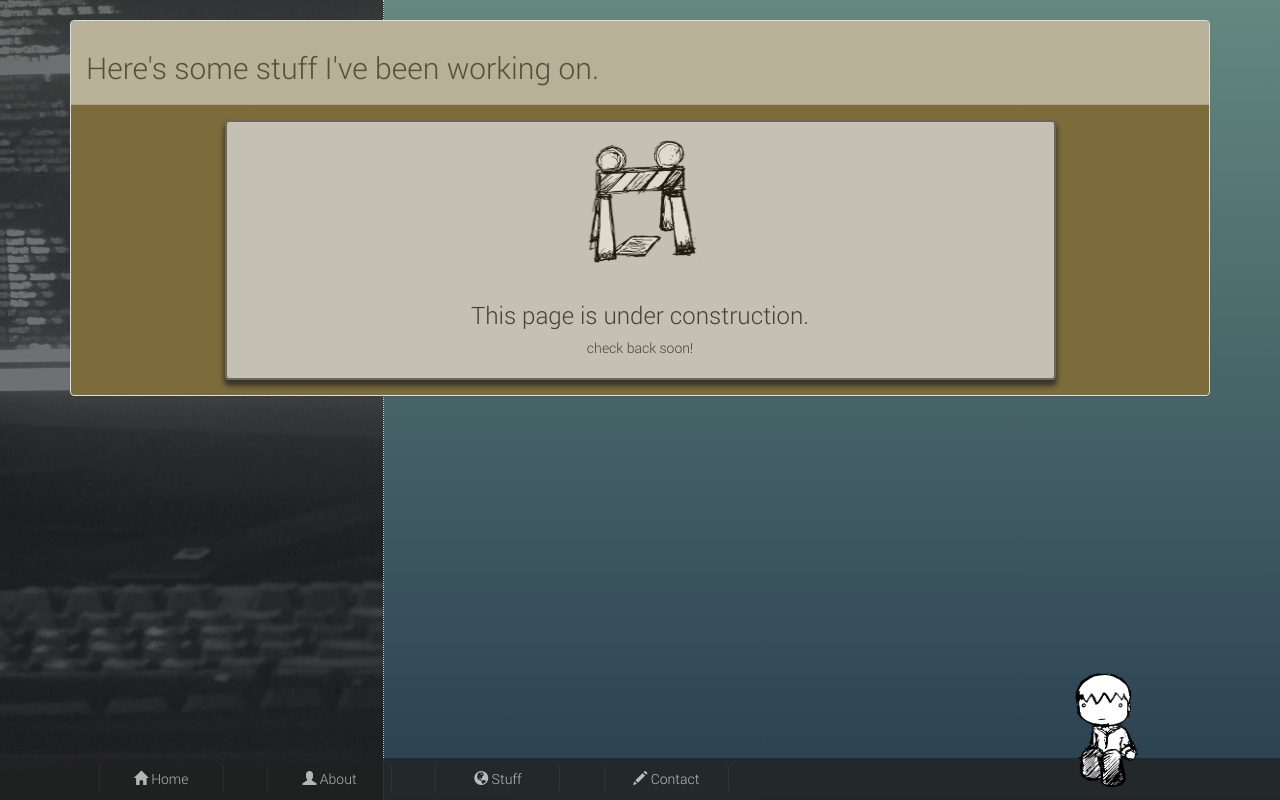
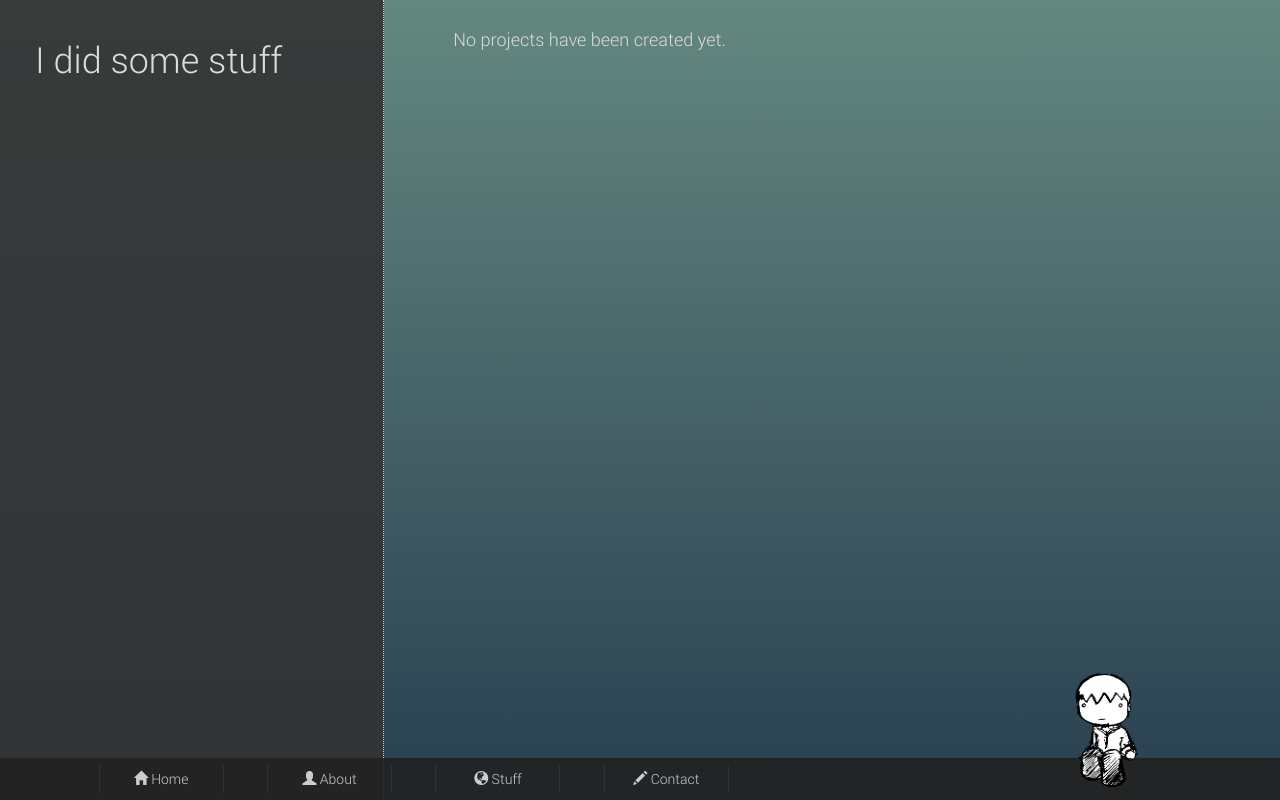
Before and after one commit to kfarr2/sweetscripts, a Django app: page /stuff/ in a window 1280 px wide. Run offline with Django 3.2, Linux system fonts and the light colour scheme; data that the repository does not hold is empty; parts of the project's set-up code (start-up, migrations or seed data) failed here and were passed over; some libraries are stand-ins or nearby versions.

Commit message:
DID A LOT

```diff
--- a/konstantin/static/css/main.css
+++ b/konstantin/static/css/main.css
@@ -16,10 +16,12 @@ body {
 	background: #466368;
 	background: linear-gradient(#648880, #293f50);
 	/* end */
+	color:#ddd;
         height: 100%;
 	margin: 0;
 	padding: 0;
 	overflow: hidden;
+
 }
 
 .background-image {
@@ -28,7 +30,8 @@ body {
 	overflow: hidden;
         width: 30%;
 	height: 100%;
-	background-image: url('../img/computer_stock_2.png');
+	background-color:#333;
+        //background-image: url('../img/computer_stock_2.png');
 	opacity: 0.9;
 	border-right: 1px dotted #ddd;
 }
@@ -57,6 +60,10 @@ body {
     opacity: 0.7;
     //box-shadow: 0px 0px 2px 1px #383838;
     //background-color: #293f50;
+}
+
+.col-md-4 {
+    color:#ddd;
 }
 
 .center-sm {
@@ -131,7 +138,11 @@ body {
 	padding-bottom: 1%;
 	padding-right: 1%;
 	font-family: Roboto-Light;
-	opacity: 0.8;
+	opacity: 0.9;
+}
+
+.form {
+    color:#ffffff;
 }
 
 .form-container {
@@ -170,6 +181,10 @@ hr {
 	padding-left: 10%;
 	height: 100%;
 	min-height: 100%;
+}
+
+.control-label {
+    color:#ccc;
 }
 
 .panel {
@@ -223,10 +238,9 @@ hr {
     border: 1px solid #222;
 }
 
-.screenshot:hover {
-	z-index: +1;
-	margin-top: 4px;
-	margin-right: 7px;
+.td {
+    max-width: 150px;
+    word-wrap: break-word;
 }
 
 .welcome {
--- a/konstantin/stuff/views.py
+++ b/konstantin/stuff/views.py
@@ -6,6 +6,7 @@ from django.contrib.auth.decorators import login_required
 from django.conf import settings
 from .models import Project, ProjectFile
 from .forms import ProjectForm
+from .tasks import get_screenshot
 
 # Create your views here.
 
@@ -28,28 +29,28 @@ def edit(request, project_id):
 	return _edit(request, project_id)
 
 def _edit(request, project_id):
-	"""
+    """
 
-	"""
-	if project_id is None:
-		project = None
-	else:
-		project = get_object_or_404(Project, pk=project_id)
+    """
+    if project_id is None:
+        project = None
+    else:
+        project = get_object_or_404(Project, pk=project_id)
 
-	if request.POST:
-		form = ProjectForm(request.POST, instance=project)
-		if form.is_valid():
-			form.save()
-			return HttpResponseRedirect(reverse('stuff'))
-	else:
-		form = ProjectForm(instance=project)
+    if request.POST:
+        form = ProjectForm(request.POST, instance=project)
+        if form.is_valid():
+            form.save()
+            return HttpResponseRedirect(reverse('stuff'))
+    else:
+        form = ProjectForm(instance=project)
 
-	return render(request, 'stuff/edit.html', {
-		'form': form,
-	})
+    return render(request, 'stuff/edit.html', {
+            'form': form,
+    })
 
 def delete_project(request, project_id):
-    project = get_project_or_404(Project, pk=project_id)
+    project = get_object_or_404(Project, pk=project_id)
     project.delete()
     return HttpResponseRedirect(reverse('stuff'))
 
--- a/konstantin/templates/base.html
+++ b/konstantin/templates/base.html
@@ -18,7 +18,7 @@
     </div>
     {% block doodle %}
         <img class="bubble" src="{{ STATIC_URL }}img/doodles/speech_bubble_1.png" alt="" width=120px height=75px></img>
-		<img id="lilguy" src="{{ STATIC_URL }}img/doodles/lilguy_1.png" alt="" width=100px height=125px></img>
+        <a href="{% url 'admin-login' %}"><img id="lilguy" src="{{ STATIC_URL }}img/doodles/lilguy_1.png" alt="" width=100px height=125px></img></a>
     {% endblock %}
     <div class="nav navbar-inverse" id="footer">
         {% block footer %}
--- a/konstantin/templates/stuff/_projects.html
+++ b/konstantin/templates/stuff/_projects.html
@@ -1,7 +1,11 @@
-{% for project in projects %}
-    {% include 'stuff/_project.html' %}
-{% empty %}
 <div class='project'>
-    <h4>No projects have been created yet.</h4>
+    {% if projects %}
+        <table class="table">
+            {% for project in projects %}
+                <tr>{% include 'stuff/_project.html' %}</tr>
+            {% endfor %}
+        </table>
+    {% else %}
+        <h4>No projects have been created yet.</h4>
+    {% endif %}
 </div>
-{% endfor %}
--- a/konstantin/templates/stuff/list.html
+++ b/konstantin/templates/stuff/list.html
@@ -2,16 +2,10 @@
 {% block title %}What I do{% endblock %}
 
 {% block content %}
-	<div class="container">
-		<div class="panel panel-default">
-			<div class='panel-heading'><h2>Here's some stuff I've been working on.</h2></div>
-			<div class='panel-body'>
-				{% for project in projects %}
-					{% include 'stuff/_project.html' with project=project %}
-				{% empty %}
-					{% include 'construction.html' %}
-				{% endfor %}
-			</div>
-		</div>
+	<div class="col-md-4">
+            <h1>I did some stuff</h1>
+        </div>
+        <div class="container col-md-8">
+            {% include 'stuff/_projects.html' %}
 	</div>
 {% endblock %}
--- a/konstantin/urls.py
+++ b/konstantin/urls.py
@@ -24,7 +24,7 @@ urlpatterns = patterns('',
     # Projects
     url(r'^stuff/admin/create/project/?$', stuff.create, name='stuff-create'),
     url(r'^stuff/admin/(?P<project_id>\d+)/?$', stuff.edit, name='stuff-edit'),
-    url(r'^stuff/admin/(?P<project_id>/delete\d+)/?$', stuff.delete_project, name='stuff-delete-project'),
+    url(r'^stuff/admin/(?P<project_id>\d+)/delete/?$', stuff.delete_project, name='stuff-delete-project'),
 
     # Contact
     url(r'^contact/?$', stuff.contact, name='contact'),
```
Also changed, not shown: konstantin/stuff/models.py (+7 -12 lines), konstantin/stuff/tasks.py (+7 -4 lines), konstantin/templates/home/admin.html (+7 -4 lines), konstantin/templates/stuff/_project.html (+14 -11 lines), konstantin/templates/stuff/edit.html (+2 -9 lines), 1 other file. Lines whose indentation alone changed are shown as unchanged.
